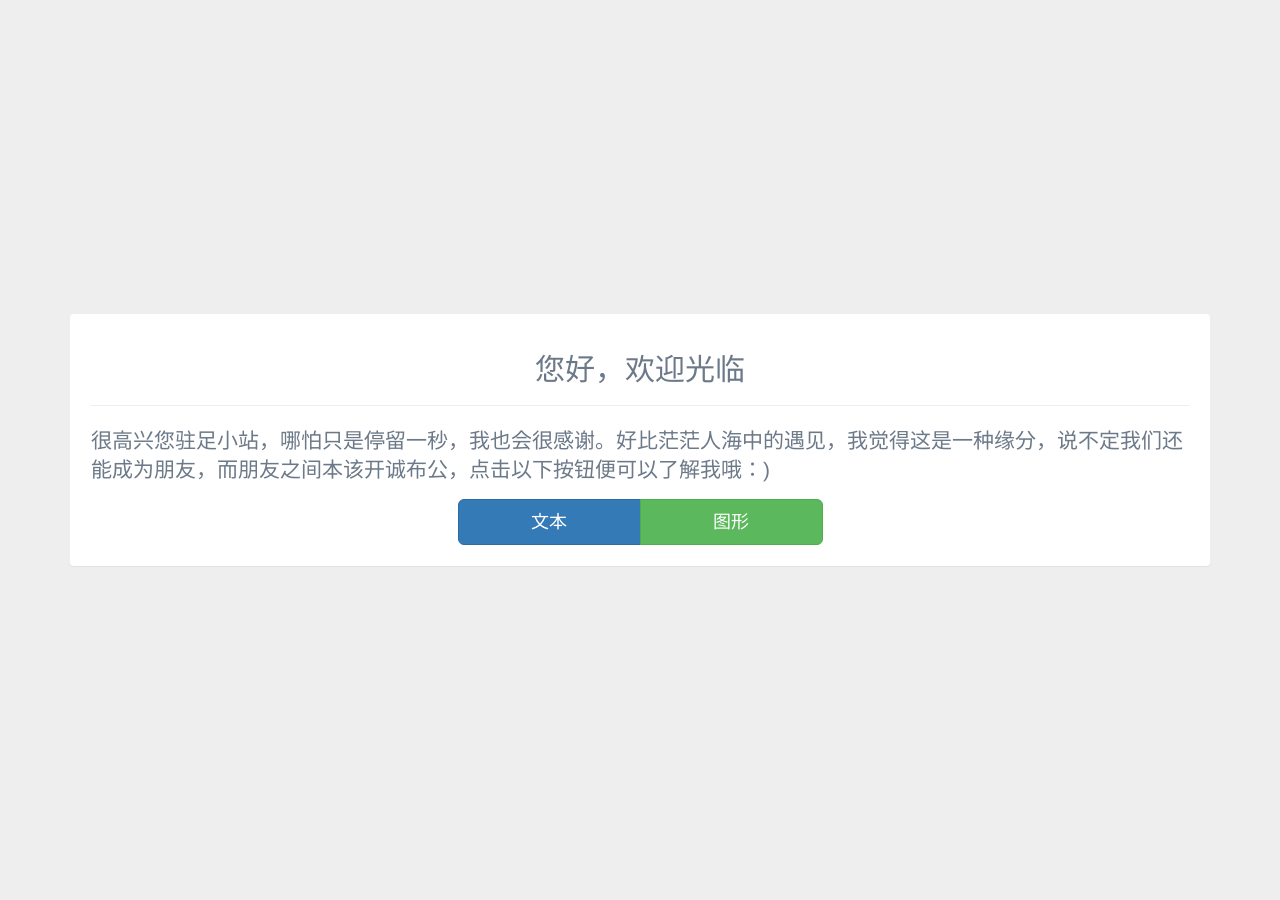
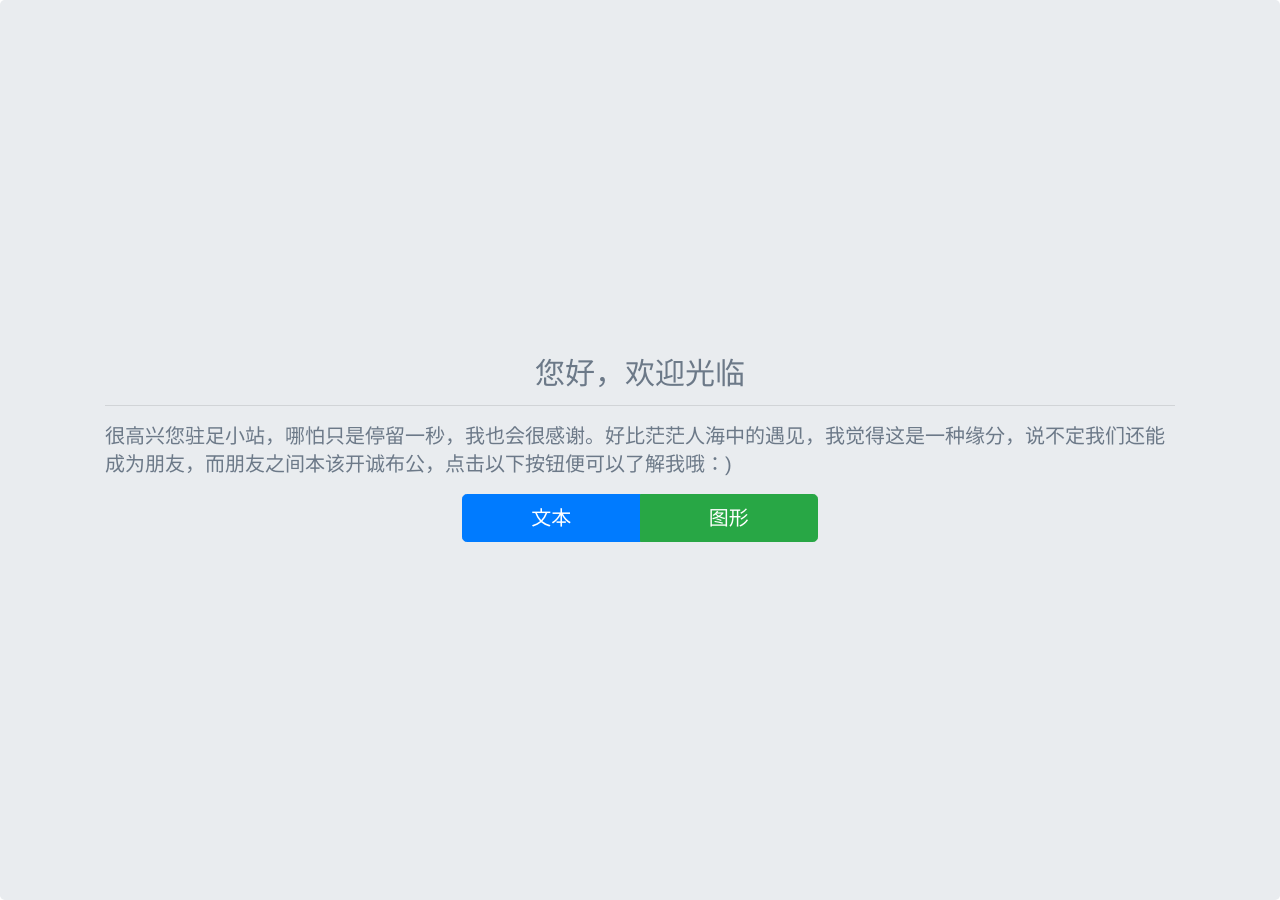
Before and after one commit to wantobe/wantobe.github.com, a Jekyll site: the page resume/index.html, which Jekyll copies as it is, in a window 1280 px wide. Built offline with Jekyll 4.4.1, drawn with Linux system fonts in a browser that asks for light colours.

Commit message:
Update index.html
update css cdn url

```diff
--- a/resume/index.html
+++ b/resume/index.html
@@ -1 +1 @@
-<!DOCTYPE html><html><head><meta charset=utf-8><meta name=viewport content="width=device-width,initial-scale=1"><title>cv</title><link rel=stylesheet href=//cdn.bootcss.com/bootstrap/3.3.6/css/bootstrap.min.css><link rel=apple-touch-icon sizes=144x144 href=static/favicons/apple-touch-icon-144x144.png><link rel=apple-touch-icon sizes=114x114 href=static/favicons/apple-touch-icon-114x114.png><link rel=apple-touch-icon sizes=72x72 href=static/favicons/apple-touch-icon-72x72.png><link rel=apple-touch-icon href=static/favicons/apple-touch-icon.png><link rel="shortcut icon" href=static/favicons/apple-touch-icon.png><script src=static/vr/js/krpano.js></script><link href=static/css/app.439121ef861f2da6b57f1d678cefdf4e.css rel=stylesheet></head><body><div id=app></div><script type=text/javascript src=static/js/manifest.710b556eb1483f6ea01d.js></script><script type=text/javascript src=static/js/vendor.b14c75bc5575713aebd0.js></script><script type=text/javascript src=static/js/app.345f16e5a7b3fd5ee26a.js></script></body></html>
+<!DOCTYPE html><html><head><meta charset=utf-8><meta name=viewport content="width=device-width,initial-scale=1"><title>cv</title><link rel=stylesheet href=//cdnjs.cloudflare.com/ajax/libs/bootstrap/4.6.1/css/bootstrap.min.css><link rel=apple-touch-icon sizes=144x144 href=static/favicons/apple-touch-icon-144x144.png><link rel=apple-touch-icon sizes=114x114 href=static/favicons/apple-touch-icon-114x114.png><link rel=apple-touch-icon sizes=72x72 href=static/favicons/apple-touch-icon-72x72.png><link rel=apple-touch-icon href=static/favicons/apple-touch-icon.png><link rel="shortcut icon" href=static/favicons/apple-touch-icon.png><script src=static/vr/js/krpano.js></script><link href=static/css/app.439121ef861f2da6b57f1d678cefdf4e.css rel=stylesheet></head><body><div id=app></div><script type=text/javascript src=static/js/manifest.710b556eb1483f6ea01d.js></script><script type=text/javascript src=static/js/vendor.b14c75bc5575713aebd0.js></script><script type=text/javascript src=static/js/app.345f16e5a7b3fd5ee26a.js></script></body></html>
```
